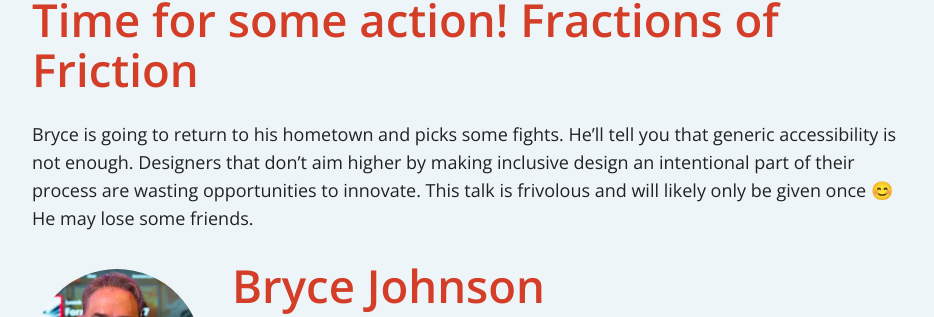
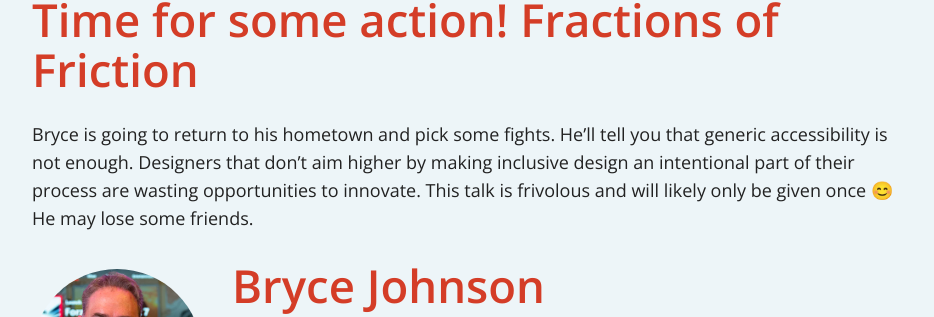
Before and after one commit to a11yTO/static-gaming-site, a Jekyll site: the page built from talks.html, in a window 1280 px wide and 900 px high, scrolled down 2546 px. Shown: the part 138-455 px from the top of the window, without its empty margins (172-1106 px from the left). Built offline with Jekyll 4.4.1, drawn with Linux system fonts in a browser that asks for light colours.

Commit message:
Fix a typo and add some ARIA

```diff
--- a/talks.html
+++ b/talks.html
@@ -49,7 +49,7 @@
         </section>
         <section id="Time-for-some-action" class="talk">
             <h2 class="talk-name">Time for some action! Fractions of Friction</h2>
-            <p class="talk-desc">Bryce is going to return to his hometown and picks some fights. He’ll tell you that generic accessibility is not enough. Designers that don’t aim higher by making inclusive design an intentional part of their process are wasting opportunities to innovate. This talk is frivolous and will likely only be given once &#x1F60A He may lose some friends.</p>
+            <p class="talk-desc">Bryce is going to return to his hometown and pick some fights. He’ll tell you that generic accessibility is not enough. Designers that don’t aim higher by making inclusive design an intentional part of their process are wasting opportunities to innovate. This talk is frivolous and will likely only be given once <span role="img" aria-label="Smiling face with smiling eyes">&#x1F60A;</span> He may lose some friends.</p>
             <section id="brycej" class="speaker-detail clearfix">
                 <h3>Bryce Johnson</h3>
                 <img src="/assets/speakers/Bryce-Johnson_400x400.jpg" alt="Headshot of Bryce Johnson" />
```
